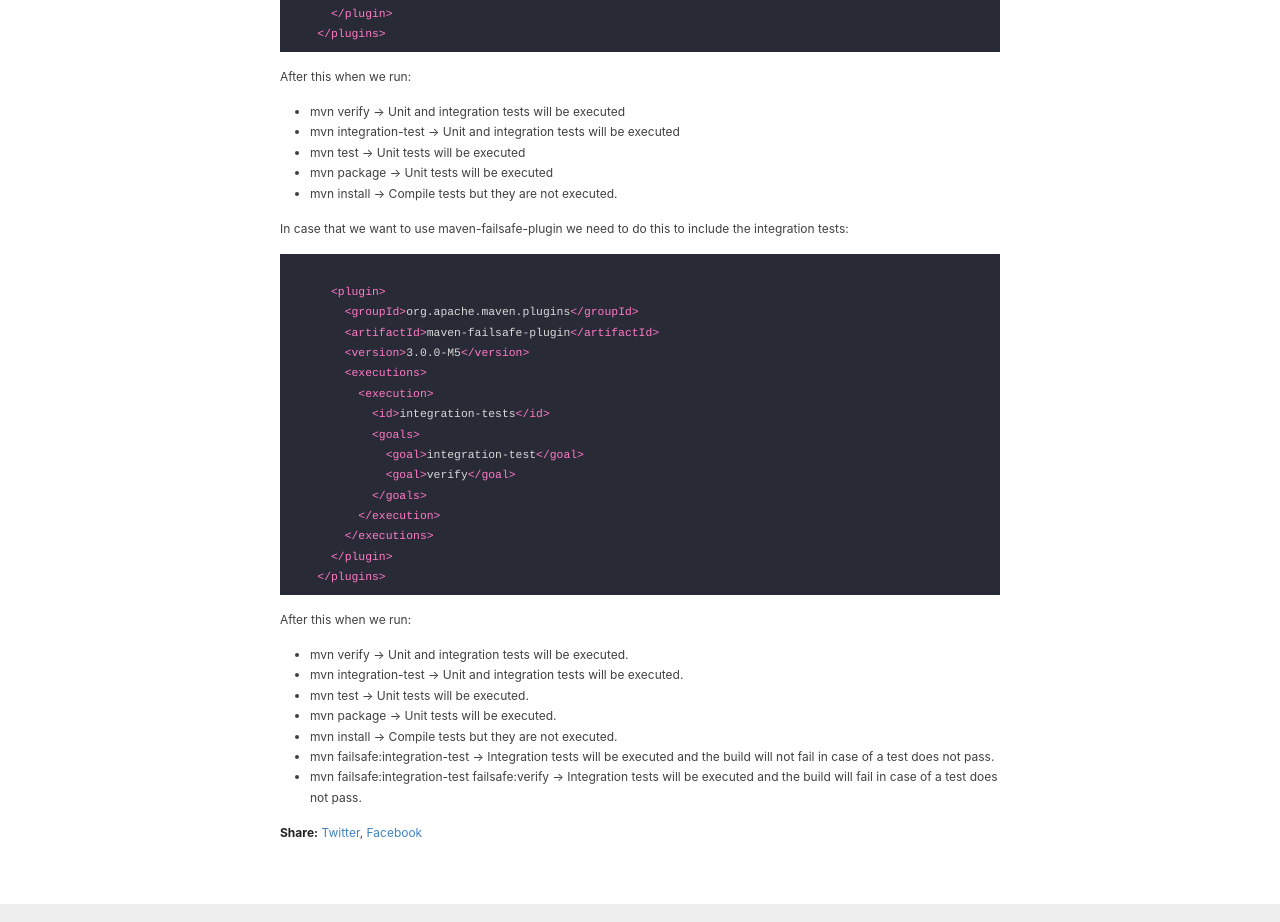
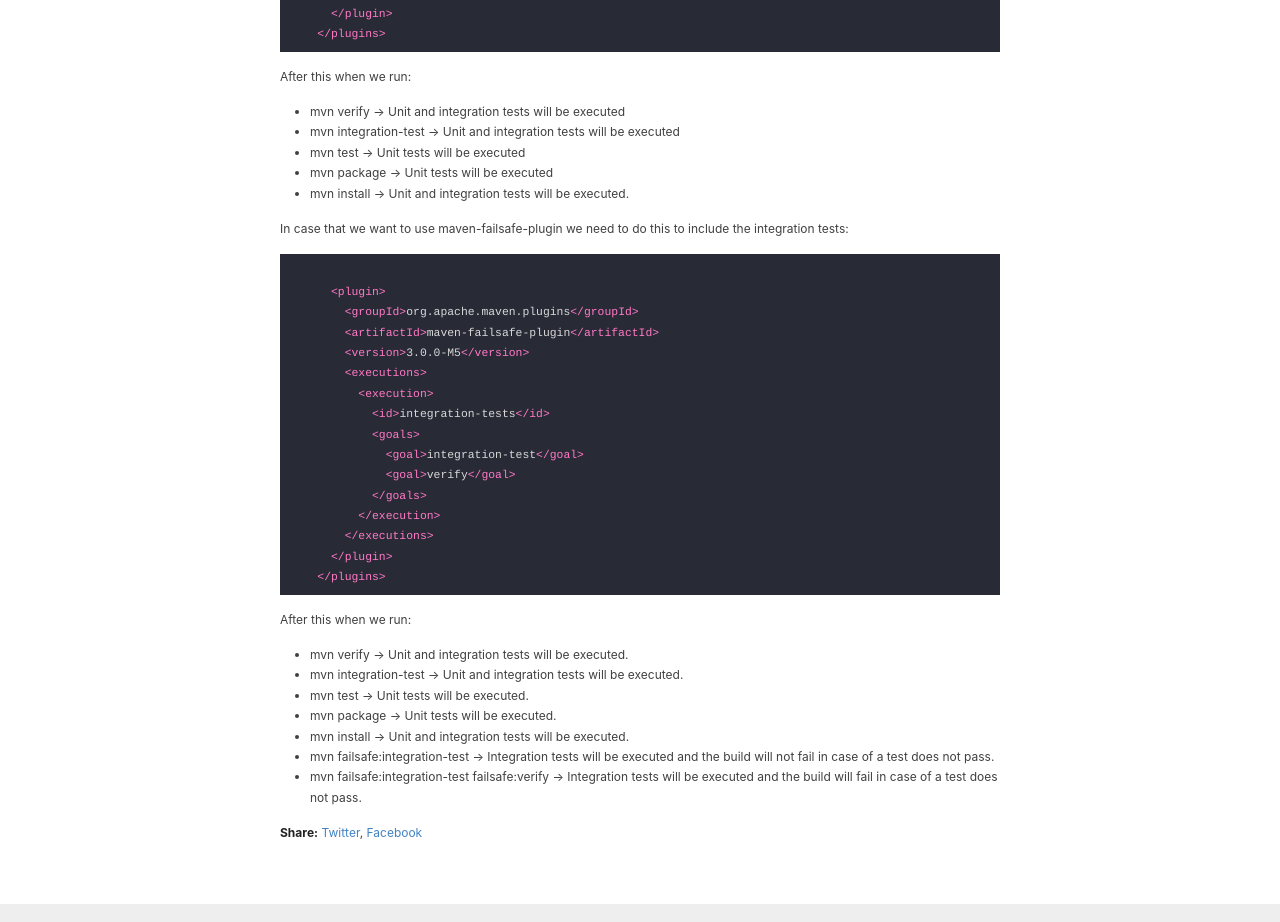
Before and after one commit to cityTesting/citytesting.github.io, a Jekyll site: the page built from _posts/2022-02-22-maven-integration-tests.md, in a window 1280 px wide. Shown: the part 968-1890 px from the top of the page. Built offline with Jekyll 4.4.1, drawn with Linux system fonts in a browser that asks for light colours.

Commit message:
Update 2022-02-22-maven-integration-tests.md

```diff
--- a/_posts/2022-02-22-maven-integration-tests.md
+++ b/_posts/2022-02-22-maven-integration-tests.md
@@ -48,7 +48,7 @@ After this when we run:
 - mvn integration-test → Unit and integration tests will be executed
 - mvn test → Unit tests will be executed
 - mvn package → Unit tests will be executed
-- mvn install → Compile tests but they are not executed.
+- mvn install → Unit and integration tests will be executed.
 
 
 In case that we want to use maven-failsafe-plugin we need to do this to include the integration tests:
@@ -77,6 +77,6 @@ After this when we run:
 - mvn integration-test → Unit and integration tests will be executed.
 - mvn test → Unit tests will be executed.
 - mvn package → Unit tests will be executed.
-- mvn install → Compile tests but they are not executed.
+- mvn install → Unit and integration tests will be executed.
 - mvn failsafe:integration-test → Integration tests will be executed and the build will not fail in case of a test does not pass.
 - mvn failsafe:integration-test failsafe:verify → Integration tests will be executed and the build will fail in case of a test does not pass.
```
